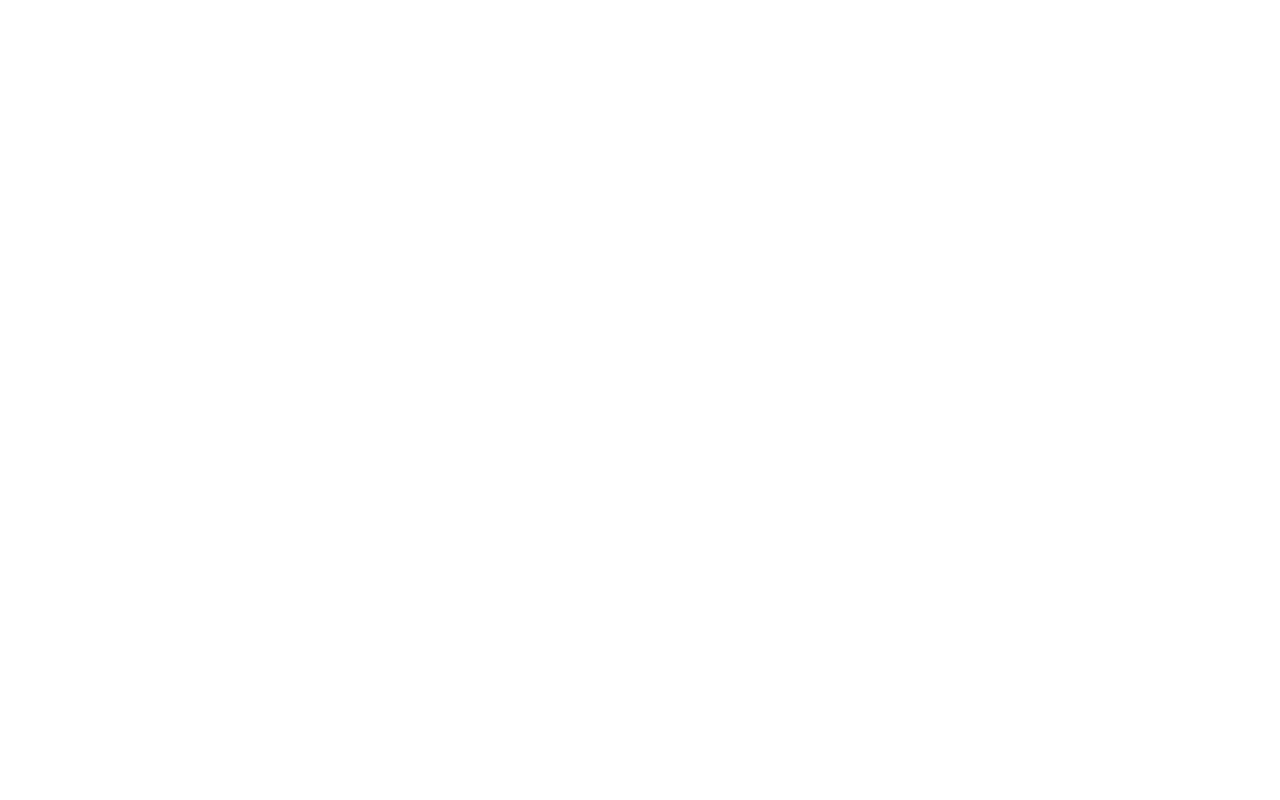
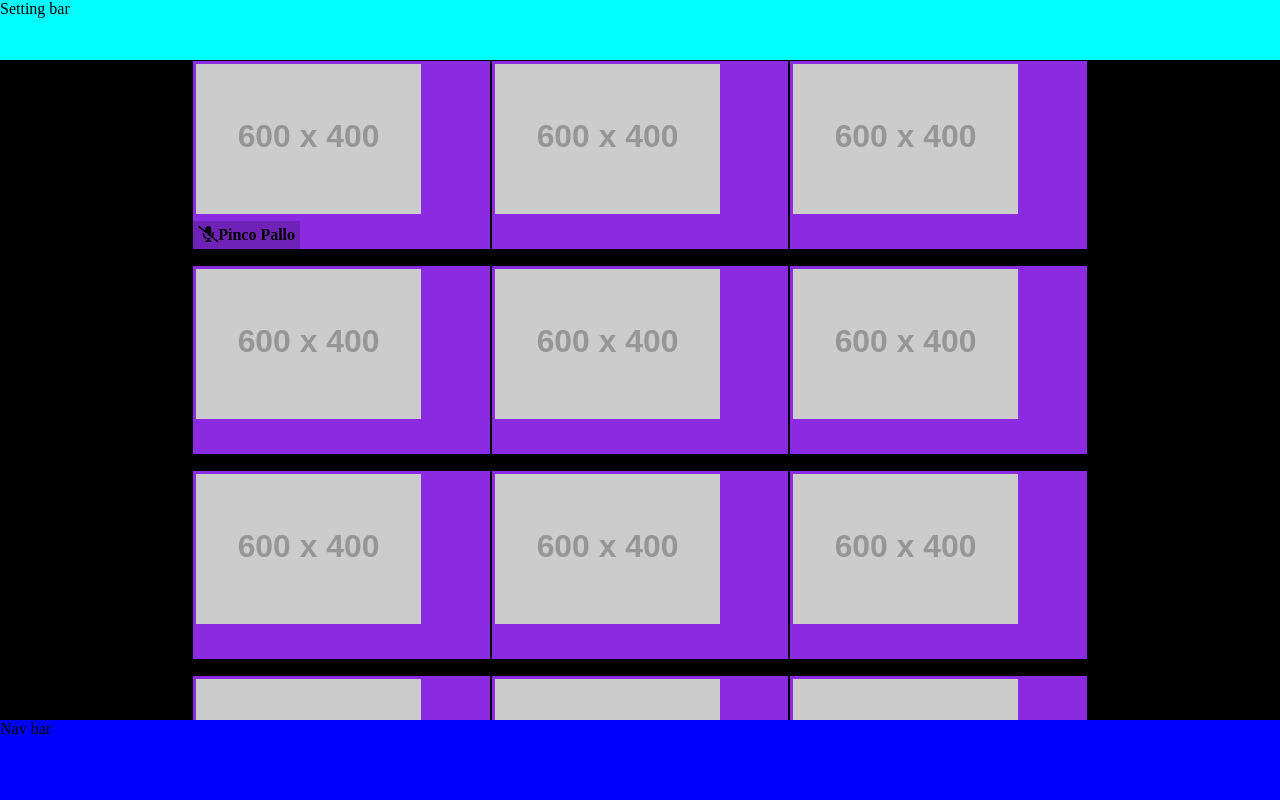
Before and after one commit to FraRussotto/html-css-zoom, a plain HTML site: page index.html in a window 1280 px wide. Drawn offline with Linux system fonts and the light colour scheme; placeholder pictures from the web are drawn by us.

Commit message:
[ADD] Main Layout+microphon

```diff
--- a/Asset/style.css
+++ b/Asset/style.css
@@ -3,3 +3,61 @@
   padding: 0;
   box-sizing: border-box;
 }
+
+body{
+  background-color: rgb(0, 0, 0);
+  width: 100%;
+  height: 100vh;
+}
+
+.d-flex{
+  display: flex;
+}
+img{
+  max-width: 100%;
+  height: 150px;
+  object-fit: cover;
+}
+
+header{
+  background-color: aqua;
+  height: 60px;
+  width: 100%;
+}
+
+main{
+  justify-content: space-between;
+  flex-wrap: wrap;
+  align-content: flex-start;
+  justify-content: center;
+  /* background-color: chocolate; */
+  width: 90%;
+  margin: 0 auto;
+  height: calc(100% - 140px);
+  overflow: auto;
+}
+
+footer{
+  background-color: blue;
+  width: 100%;
+  height: 80px;
+}
+
+.box{
+  position: relative;
+  background-color: blueviolet;
+  width: calc(2090px / 7);
+  height: calc(950px / 5);
+  margin-bottom: 15px;
+  padding: 3px;
+  border: 1px solid black;
+}
+
+.box span{
+  position: absolute;
+  bottom: 0;
+  left: 0;
+  font-weight: bold;
+  background-color: rgba(0, 0, 0, 0.2);
+  padding: 5px;
+}
--- a/index.html
+++ b/index.html
@@ -4,9 +4,119 @@
   <meta charset="UTF-8">
   <meta name="viewport" content="width=device-width, initial-scale=1.0">
   <title>Zoom</title>
+  <link rel='stylesheet' href='https://cdnjs.cloudflare.com/ajax/libs/font-awesome/6.4.0/css/all.min.css' integrity='sha512-iecdLmaskl7CVkqkXNQ/ZH/XLlvWZOJyj7Yy7tcenmpD1ypASozpmT/E0iPtmFIB46ZmdtAc9eNBvH0H/ZpiBw==' crossorigin='anonymous'/>
   <link rel="stylesheet" href="Asset/style.css">
 </head>
 <body>
-
+  <header>Setting bar</header>
+  <main class="d-flex">
+    <div class="box">
+      <img src="https://placehold.co/600x400" alt="">
+      <span><i class="fa-solid fa-microphone-slash"></i>Pinco Pallo</span>
+    </div>
+    <div class="box">
+      <img src="https://placehold.co/600x400" alt="">
+    </div>
+    <div class="box">
+      <img src="https://placehold.co/600x400" alt="">
+    </div>
+    <div class="box">
+      <img src="https://placehold.co/600x400" alt="">
+    </div>
+    <div class="box">
+      <img src="https://placehold.co/600x400" alt="">
+    </div>
+    <div class="box">
+      <img src="https://placehold.co/600x400" alt="">
+    </div>
+    <div class="box">
+      <img src="https://placehold.co/600x400" alt="">
+    </div>
+    <div class="box">
+      <img src="https://placehold.co/600x400" alt="">
+    </div>
+    <div class="box">
+      <img src="https://placehold.co/600x400" alt="">
+    </div>
+    <div class="box">
+      <img src="https://placehold.co/600x400" alt="">
+    </div>
+    <div class="box">
+      <img src="https://placehold.co/600x400" alt="">
+    </div>
+    <div class="box">
+      <img src="https://placehold.co/600x400" alt="">
+    </div>
+    <div class="box">
+      <img src="https://placehold.co/600x400" alt="">
+    </div>
+    <div class="box">
+      <img src="https://placehold.co/600x400" alt="">
+    </div>
+    <div class="box">
+      <img src="https://placehold.co/600x400" alt="">
+    </div>
+    <div class="box">
+      <img src="https://placehold.co/600x400" alt="">
+    </div>
+    <div class="box">
+      <img src="https://placehold.co/600x400" alt="">
+    </div>
+    <div class="box">
+      <img src="https://placehold.co/600x400" alt="">
+    </div>
+    <div class="box">
+      <img src="https://placehold.co/600x400" alt="">
+    </div>
+    <div class="box">
+      <img src="https://placehold.co/600x400" alt="">
+    </div>
+    <div class="box">
+      <img src="https://placehold.co/600x400" alt="">
+    </div>
+    <div class="box">
+      <img src="https://placehold.co/600x400" alt="">
+    </div>
+    <div class="box">
+      <img src="https://placehold.co/600x400" alt="">
+    </div>
+    <div class="box">
+      <img src="https://placehold.co/600x400" alt="">
+    </div>
+    <div class="box">
+      <img src="https://placehold.co/600x400" alt="">
+    </div>
+    <div class="box">
+      <img src="https://placehold.co/600x400" alt="">
+    </div>
+    <div class="box">
+      <img src="https://placehold.co/600x400" alt="">
+    </div>
+    <div class="box">
+      <img src="https://placehold.co/600x400" alt="">
+    </div>
+    <div class="box">
+      <img src="https://placehold.co/600x400" alt="">
+    </div>
+    <div class="box">
+      <img src="https://placehold.co/600x400" alt="">
+    </div>
+    <div class="box">
+      <img src="https://placehold.co/600x400" alt="">
+    </div>
+    <div class="box">
+      <img src="https://placehold.co/600x400" alt="">
+    </div>
+    <div class="box">
+      <img src="https://placehold.co/600x400" alt="">
+    </div>
+    <div class="box">
+      <img src="https://placehold.co/600x400" alt="">
+    </div>
+    <div class="box">
+      <img src="https://placehold.co/600x400" alt="">
+    </div>
+  </main>
+  <footer>Nav bar</footer>
 </body>
 </html>
```
